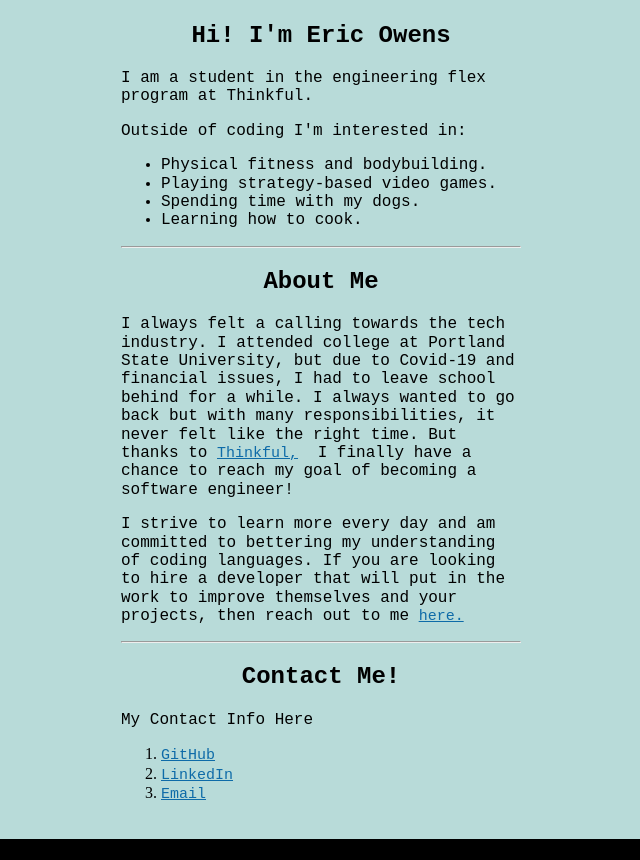
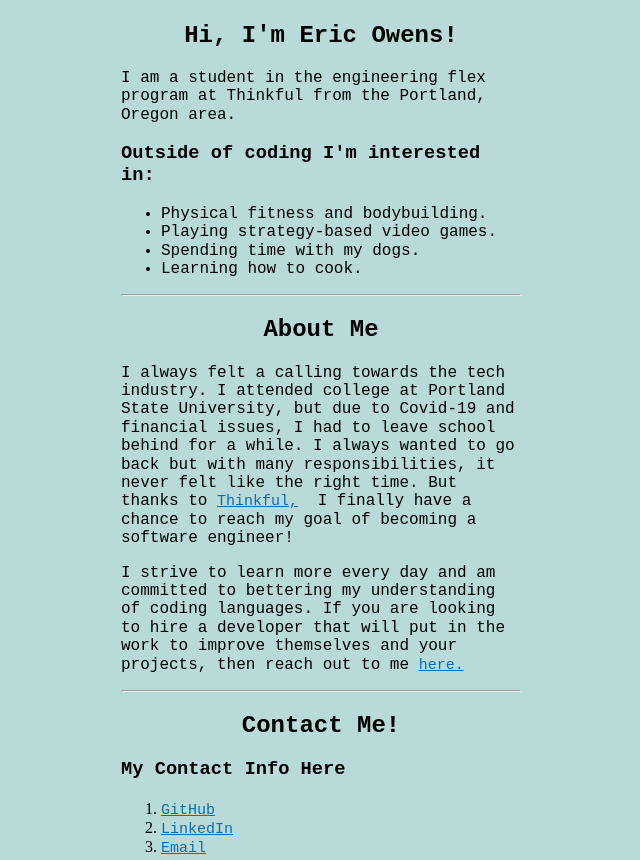
Before and after one commit to EricOCodes/Web-Page, a plain HTML site: page index.html in a window 1280 px wide. Shown: the part 674-1534 px from the top of the page, without its empty margins (319-959 px from the left). Drawn offline with nearby package versions, Linux system fonts and the light colour scheme; a script that the page names is missing.

Commit message:
Revised Web Page

```diff
--- a/index.html
+++ b/index.html
@@ -11,7 +11,7 @@
     <header>
       <div class="wrapper">
         <h1>Eric Owens</h1>
-        <!-- Anchor Links -->
+        <!-- Anchor Links in Header -->
         <nav class="center">
           <a href="#index.html">Home</a>
           <a href="#intro">Intro</a>
@@ -25,10 +25,10 @@
         <!-- Intro Section with Anchor Link -->
         <article id="intro">
           <img src="images/profile.jpg" alt="Picture of Me" width = "400">
-          <h2>Hi! I'm Eric Owens</h2>
-          <p>I am a student in the engineering flex program at Thinkful.</p>
-          <p>Outside of coding I'm interested in:</p>
-          <!-- About Me Section with Anchor Link -->
+          <h2>Hi, I'm Eric Owens!</h2>
+          <p>I am a student in the engineering flex program at Thinkful from the Portland, Oregon area.</p>
+          <h3>Outside of coding I'm interested in:</h3>
+          <!-- Unordered List of Interests -->
           <ul>
             <li>Physical fitness and bodybuilding.</li>
             <li>Playing strategy-based video games.</li>
@@ -41,6 +41,7 @@
         <!-- About Me Section with Anchor Link -->
         <article id="about-me">
           <h2>About Me</h2>
+          <!-- Link to Thinkful in About Me -->
           <p>I always felt a calling towards the tech industry. I attended college at Portland State University, but due to Covid-19 and financial issues, I had to leave school behind for a while. I always wanted to go back but with many responsibilities, it never felt like the right time. But thanks to <a href="https://www.thinkful.com/bootcamp/web-development/">Thinkful,</a> I finally have a chance to reach my goal of becoming a software engineer!</p>
           <p>I strive to learn more every day and am committed to bettering my understanding of coding languages. If you are looking to hire a developer that will put in the work to improve themselves and your projects, then reach out to me <a href="#contact">here.</a></p>
         </article>
@@ -49,8 +50,8 @@
         <!-- Contact Info Section with Anchor Link -->
         <article id="contact">
           <h2>Contact Me!</h2>
-          <p>My Contact Info Here</p>
-          <!-- Ordered List -->
+          <h3>My Contact Info Here</h3>
+          <!-- Ordered List of Contact Links -->
           <ol>
             <li><a href="https://github.com/EricOCodes">GitHub</a></li>
             <li><a href="https://www.linkedin.com/in/eric-owens-7b49a4275/">LinkedIn</a></li>
--- a/style.css
+++ b/style.css
@@ -1,8 +1,9 @@
-/* Class CSS*/
+/* Class to Center Text*/
 .center {
   text-align: center;
 }
 
+/* Class to Set Margin, Width, and Height */
 .wrapper {
   margin: auto;
   width: 400px;
@@ -49,11 +50,13 @@ header h1 {
   margin-bottom: 15px;
 }
 
+/* Center the Article Titles */
 h2 {
   text-align: center;
 }
 
-h1, h2, p, a, ul {
+/* All Text Set to Same Font */
+h1, h2, h3, p, a, ul {
   font-family: 'Courier New', Courier, Serif;
 }
 
@@ -62,6 +65,7 @@ footer p {
   text-align: left;
 }
 
+/* Adjust the Link Text Size to Match <p> */
 main a {
   font-size: 15px;
 }
```
